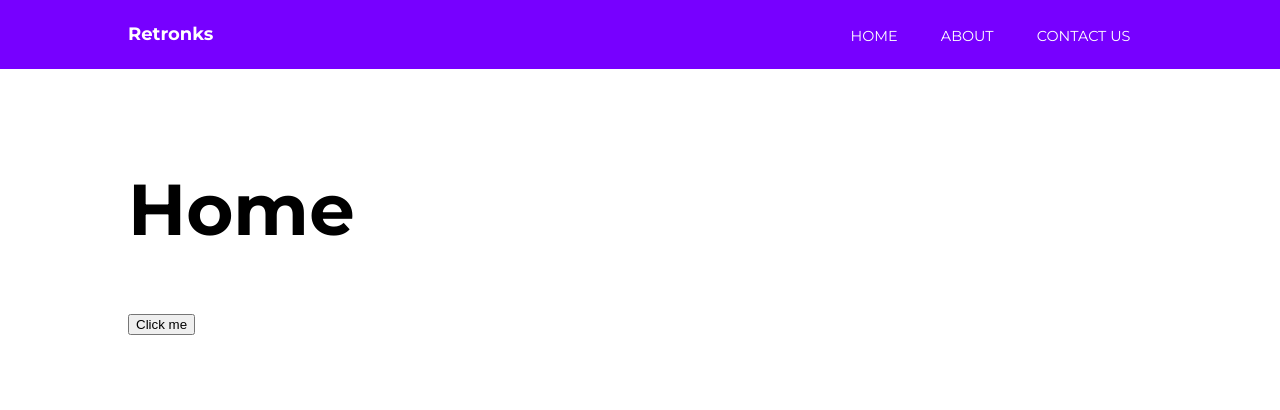
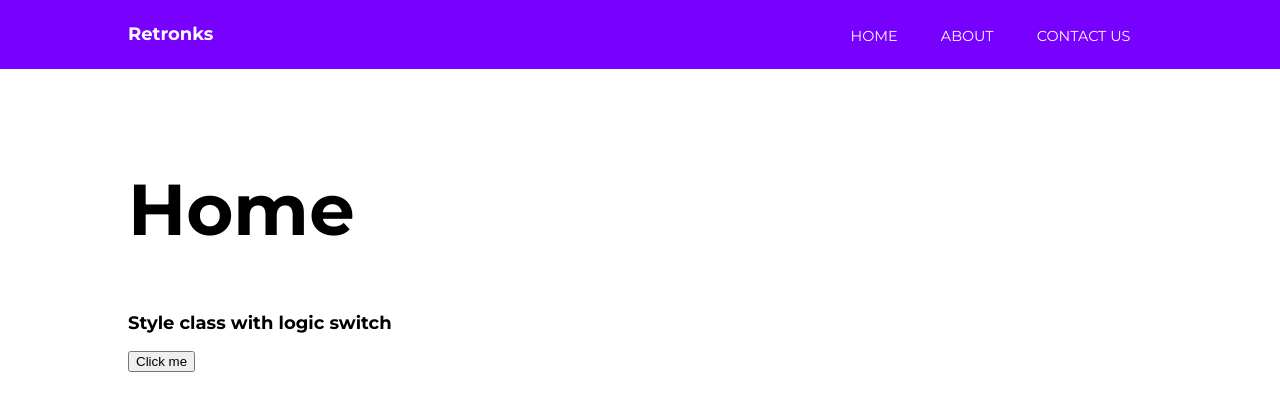
Before and after one commit to 3sztof/angular_learning, an Angular app in the folder Angular/forms_app/: page / in a window 1280 px wide. Shown: the top 410 px of the page. Built offline with nearby package versions, Linux system fonts and the light colour scheme.

Commit message:
Added styling class with logic switch.

```diff
--- a/Angular/forms_app/src/app/home/home.component.html
+++ b/Angular/forms_app/src/app/home/home.component.html
@@ -4,6 +4,11 @@
   }">
   Home
 </h1>
+
+<h1 [ngStyle]="{
+  'color': h1Style ? 'gray' : 'black',
+  'font-size': !h1Style ? '1em' : '4em'
+}">Style class with logic switch</h1>
 
 <button (click)="firstClick()">Click me</button>
 
--- a/Angular/forms_app/src/app/home/home.component.scss
+++ b/Angular/forms_app/src/app/home/home.component.scss
@@ -1,5 +1,9 @@
 .gray {
     color: gray;
+};
+
+.black {
+    color: black;
 };
 
 .large {
```
